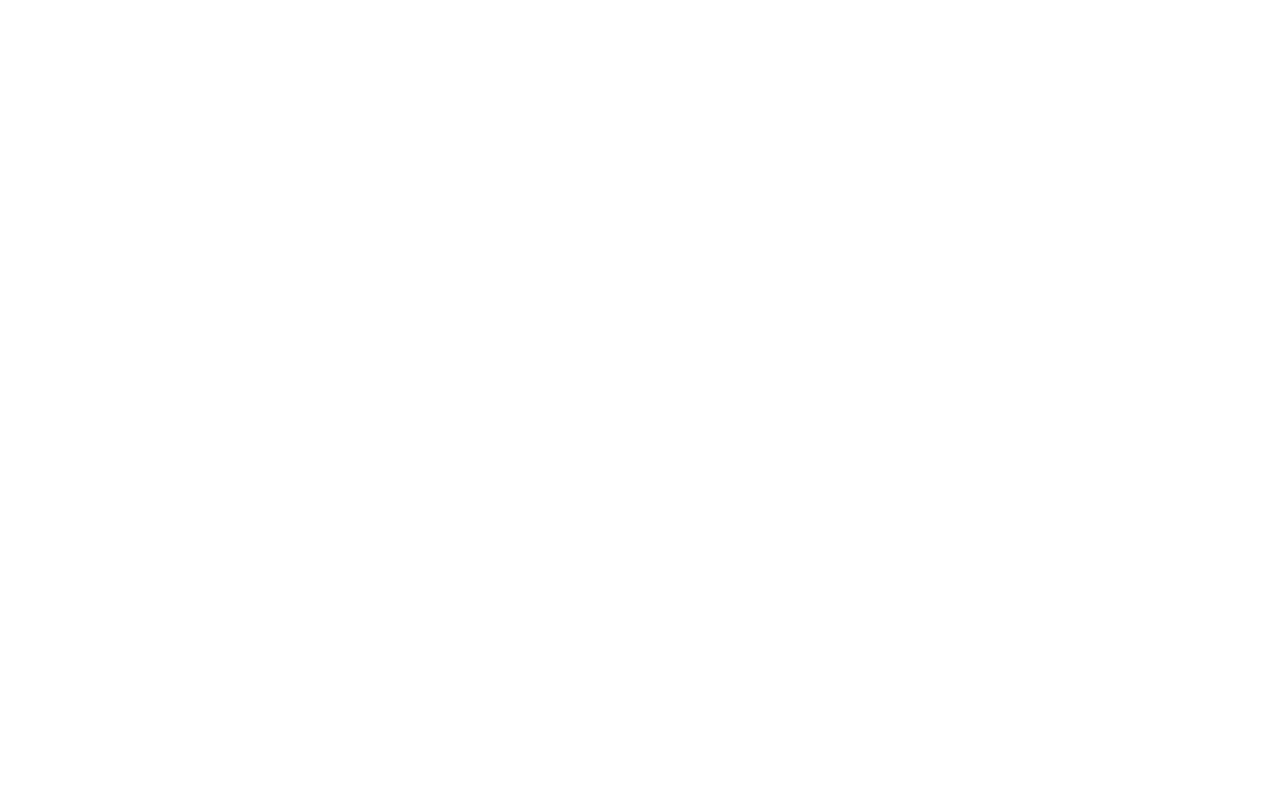
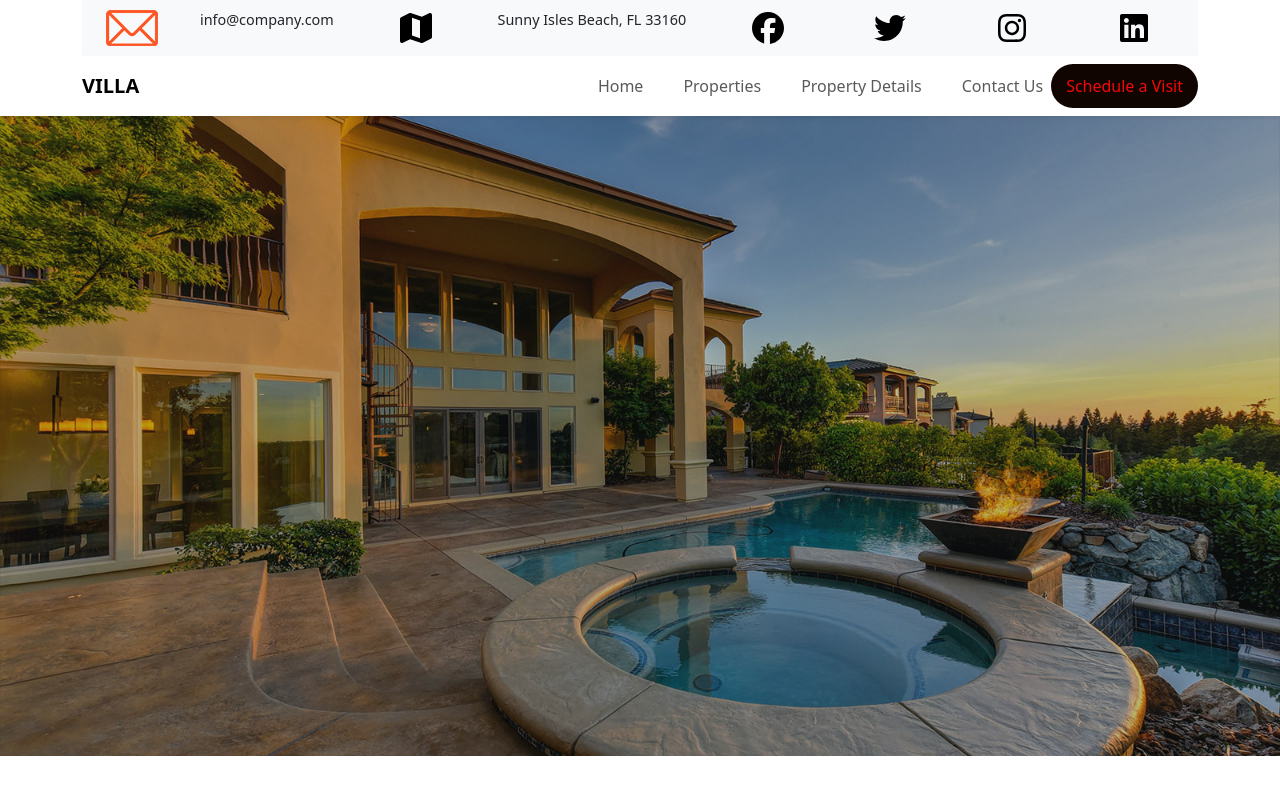
Before and after one commit to babaotooru/Villa-project, a plain HTML site: page index.html/home.html in a window 1280 px wide. Drawn offline with nearby package versions, Linux system fonts and the light colour scheme.

Commit message:
home page update

```diff
--- a/index.html/home.html
+++ b/index.html/home.html
@@ -4,11 +4,59 @@
 <head>
     <meta charset="UTF-8">
     <meta name="viewport" content="width=device-width, initial-scale=1.0">
-    <title>Document</title>
+    <title>HOME Page</title>
+    <link rel="stylesheet" href="https://cdn.jsdelivr.net/npm/bootstrap-icons@1.13.1/font/bootstrap-icons.css" />
+    <link href="https://cdn.jsdelivr.net/npm/bootstrap@5.3.0/dist/css/bootstrap.min.css" rel="stylesheet" />
+    <link rel="stylesheet" href="style.css">
 </head>
 
 <body>
+    <div class="container">
+        <div class="bg-light py-2 px-4 d-flex justify-content-between align-items-center" style="font-size: 0.9em;">
+            <img src="../images/email-icon.png">
+            <p>info@company.com</p>
+            <img class="m-icon" src="../images/map-solid-full.svg">
+            <p>Sunny Isles Beach, FL 33160</p>
 
+            <a href="#"><img class="i-icon " src="../images/facebook-brands-solid-full.svg"></a>
+            <a href="#"><img class="i-icon" src="../images/twitter-brands-solid-full.svg"></a>
+            <a href="#"><img class="i-icon" src="../images/instagram-brands-solid-full.svg"></a>
+            <a href="#"><img class="i-icon" src="../images/linkedin-brands-solid-full.svg"></a>
+        </div>
+
+    </div>
+    <nav class="navbar navbar-expand-lg navbar-light bg-white shadow-sm">
+        <div class="container">
+            <a class="navbar-brand fw-bold" href="#">VILLA</a>
+            <button class="navbar-toggler" type="button" data-bs-toggle="collapse" data-bs-target="#mainNavbar">
+                <span class="navbar-toggler-icon"></span>
+            </button>
+
+            <div class="collapse navbar-collapse" id="mainNavbar">
+                <ul class="navbar-nav ms-auto align-items-center">
+                    <li class="nav-item me-4">
+                        <a class="nav-link" href="#">Home</a>
+                    </li>
+                    <li class="nav-item me-4">
+                        <a class="nav-link" href="#">Properties</a>
+                    </li>
+                    <li class="nav-item me-4">
+                        <a class="nav-link" href="#">Property Details</a>
+                    </li>
+                    <li class="nav-item">
+                        <a class="nav-link" href="#">Contact Us</a>
+                    </li>
+
+                    <button>Schedule a Visit</button>
+
+                </ul>
+            </div>
+        </div>
+    </nav>
+    <div>
+        <img class="w-100" src="../images/banner-01.jpg">
+
+    </div>
 </body>
 
 </html>
--- /dev/null
+++ b/index.html/style.css
@@ -0,0 +1,32 @@
+.m-icon {
+    width: 80px;
+    height: 40px;
+    border-radius: 50%;
+}
+
+.i-icon {
+    width: 80px;
+    height: 40px;
+    border-radius: 50%;
+
+}
+
+a:hover {
+    background-color: orangered;
+    border-radius: 20px;
+
+}
+
+button {
+    background-color: rgb(16, 5, 1);
+    color: rgb(244, 7, 7);
+    border: none;
+    border-radius: 30px;
+    padding: 10px 15px;
+    cursor: pointer;
+}
+
+button:hover {
+    background-color: orangered;
+    color: white;
+}
```
Also changed, not shown: images/facebook-brands-solid-full.svg (added), images/instagram-brands-solid-full.svg (added), images/linkedin-brands-solid-full.svg (added), images/map-solid-full.svg (added), images/twitter-brands-solid-full.svg (added).
